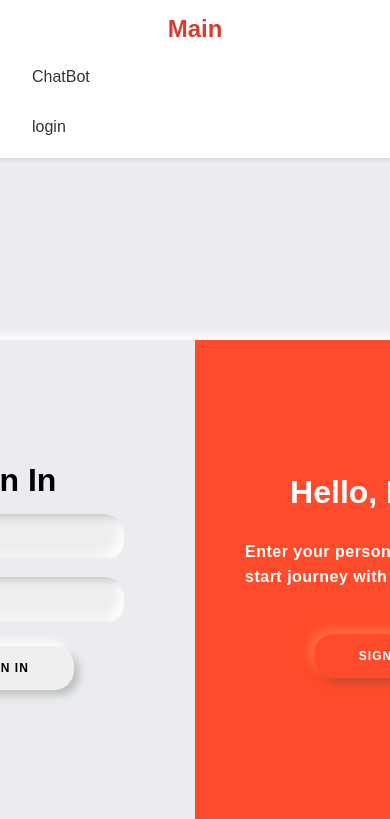
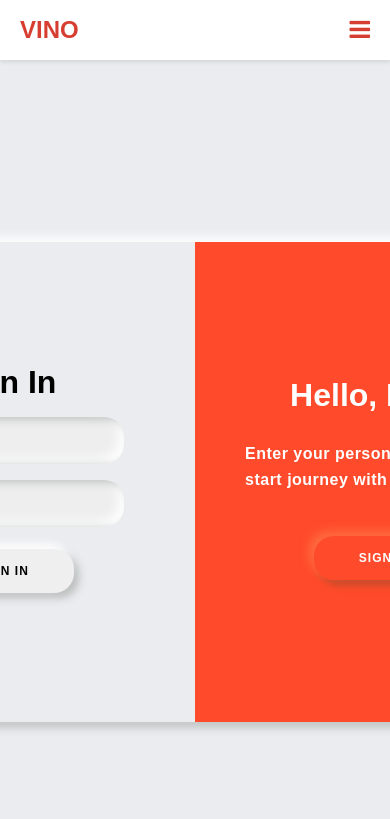
Before and after one commit to SKNETWORKS-FAMILY-AICAMP/SKN10-4th-2Team, a Django app: a page that uses templates/base/index.html in a window 390 px wide. Shown: the top 819 px of the page. After the commit the page ends 730 px from the top, so only its background shows below. Run offline with Django 5.2, Linux system fonts and the light colour scheme; tables that the repository leaves empty hold one stand-in row (values such as "Sample post"); some libraries are stand-ins or nearby versions.

```diff
--- a/static/css/index.css
+++ b/static/css/index.css
@@ -1,4 +1,4 @@
-@import url("https://cdnjs.cloudflare.com/ajax/libs/font-awesome/4.7.0/css/font-awesome.css");
+@import url('https://cdnjs.cloudflare.com/ajax/libs/font-awesome/4.7.0/css/font-awesome.css');
 
 * {
 	box-sizing: border-box;
@@ -7,7 +7,7 @@
 }
 
 body {
-    font-family: "Montserrat", sans-serif;
+	font-family: 'Montserrat', sans-serif;
 	background: #ebecf0;
 	color: #333;
 	line-height: 1.6;
@@ -61,74 +61,3 @@ body {
 .styled-table thead {
 	background: #f2f2f2;
 }
-
-
-/* 네비게이션 바 */
-.navbar {
-    position: sticky;
-    top: 0;
-    width: 100%;
-    background-color: #ffffff;
-    box-shadow: 0 2px 4px rgba(0, 0, 0, 0.1);
-    z-index: 1000;
-}
-
-.nav-container {
-    max-width: 1200px;
-    margin: 0 auto;
-    padding: 0 20px;
-    height: 60px;
-    display: flex;
-    align-items: center;
-    justify-content: space-between;
-}
-
-.nav-logo {
-    font-size: 1.5rem;
-    font-weight: 700;
-    color: #d63e31;
-    /* 와인 레드 계열 포인트 */
-    text-decoration: none;
-}
-
-.nav-menu {
-    list-style: none;
-    display: flex;
-    gap: 24px;
-}
-
-.nav-item {
-    display: flex;
-    align-items: center;
-}
-
-.nav-link {
-    font-size: 1rem;
-    color: #333333;
-    text-decoration: none;
-    padding: 8px 12px;
-    border-radius: 4px;
-    transition: background-color 0.2s, color 0.2s;
-}
-
-.nav-link:hover,
-.nav-link:focus {
-    background-color: #f0eded;
-    color: #d63e31;
-}
-
-/* 반응형: 모바일 토글(간단 버전) */
-@media (max-width: 768px) {
-    .nav-container {
-        flex-direction: column;
-        height: auto;
-        padding: 10px 20px;
-    }
-
-    .nav-menu {
-        flex-direction: column;
-        width: 100%;
-        gap: 8px;
-        margin-top: 8px;
-    }
-}
--- /dev/null
+++ b/static/css/navbar.css
@@ -0,0 +1,95 @@
+@import url('https://cdnjs.cloudflare.com/ajax/libs/font-awesome/4.7.0/css/font-awesome.css');
+
+/* 네비게이션 바 */
+.navbar {
+	position: sticky;
+	top: 0;
+	width: 100%;
+	background-color: #ffffff;
+	box-shadow: 0 2px 4px rgba(0, 0, 0, 0.1);
+	z-index: 1000;
+}
+
+.nav-container {
+	max-width: 1200px;
+	margin: 0 auto;
+	padding: 0 20px;
+	height: 60px;
+	display: flex;
+	align-items: center;
+	justify-content: space-between;
+}
+
+.nav-logo {
+	font-size: 1.5rem;
+	font-weight: 700;
+	color: #d63e31;
+	/* 와인 레드 계열 포인트 */
+	text-decoration: none;
+}
+
+.nav-menu {
+	list-style: none;
+	display: flex;
+	gap: 24px;
+}
+
+.nav-item {
+	display: flex;
+	align-items: center;
+}
+
+.nav-link {
+	font-size: 1rem;
+	color: #333333;
+	text-decoration: none;
+	padding: 8px 12px;
+	border-radius: 4px;
+	transition: background-color 0.2s, color 0.2s;
+}
+
+.nav-link:hover,
+.nav-link:focus {
+	background-color: #f0eded;
+	color: #d63e31;
+}
+
+/* 반응형 navbar (모바일 환경 고려) */
+/* 항상 토글 버튼 숨기기 (PC 기준) */
+.nav-toggle {
+	display: none;
+	font-size: 24px;
+	color: #d63e31;
+	cursor: pointer;
+}
+
+/* 항상 메뉴 보이도록 설정 (PC 기준) */
+.nav-menu {
+	list-style: none;
+	display: flex;
+	gap: 24px;
+}
+
+/* ✅ 모바일 미디어쿼리 */
+@media screen and (max-width: 768px) {
+	.nav-toggle {
+		display: block;
+	}
+
+	.nav-menu {
+		display: none;
+		position: absolute;
+		top: 60px;
+		left: 0;
+		right: 0;
+		background-color: white;
+		flex-direction: column;
+		align-items: flex-start;
+		padding: 10px 20px;
+		gap: 10px;
+	}
+
+	.nav-menu.active {
+		display: flex;
+	}
+}
--- a/templates/base/index.html
+++ b/templates/base/index.html
@@ -6,17 +6,30 @@
 		<meta name="viewport" content="width=device-width, initial-scale=1.0" />
 		<title>{% block title %} {% endblock %}</title>
 		{% block css %} {% endblock %}
-
-		<link rel="stylesheet" href="{% static 'css/index.css' %}" />
+		<link rel="stylesheet" href="{% static 'css/navbar.css' %}" />
 	</head>
 	<body>
 		<nav class="navbar">
 			<div class="nav-container">
-				<a href="{% url 'chatbot-index' %}" class="nav-logo">Main</a>
-				<ul class="nav-menu">
-					<li class="nav-item"><a href="{% url 'chatbot-chat' %}" class="nav-link">ChatBot</a></li>
-					<li class="nav-item"><a href="{% url 'user-login-register' %}" class="nav-link">login</a></li>
+				<a href="{% url 'chatbot-index' %}" class="nav-logo">VINO</a>
 
+				<div class="nav-toggle" id="nav-toggle">
+					<i class="fa fa-bars"></i>
+				</div>
+
+				<ul class="nav-menu" id="nav-menu">
+					<li class="nav-item">
+						<a href="{% url 'chatbot-chat' %}" class="nav-link">ChatBot</a>
+					</li>
+					{% if user.is_authenticated %}
+					<li class="nav-item">
+						<a href="{% url 'user-logout' %}" class="nav-link">Logout</a>
+					</li>
+					{% else %}
+					<li class="nav-item">
+						<a href="{% url 'user-login-register' %}" class="nav-link">Login</a>
+					</li>
+					{% endif %}
 				</ul>
 			</div>
 		</nav>
@@ -25,5 +38,15 @@
 
 		<!-- prettier-ignore -->
 		{% block js %} {% endblock %}
+		<script>
+			document.addEventListener('DOMContentLoaded', function () {
+				const toggle = document.getElementById('nav-toggle');
+				const menu = document.getElementById('nav-menu');
+
+				toggle.addEventListener('click', () => {
+					menu.classList.toggle('active');
+				});
+			});
+		</script>
 	</body>
 </html>
--- a/templates/user/login_register.html
+++ b/templates/user/login_register.html
@@ -3,16 +3,21 @@
 {% block title %}로그인-회원가입{% endblock %}
 {% block css %}
 {% load static %}
-<link rel="stylesheet" href="{% static 'css/index.css' %}">
+<link rel="stylesheet" href="{% static 'css/index.css' %}" />
 <link rel="stylesheet" href="{% static 'css/login_register.css' %}" />
 <link
 	href="https://cdn.jsdelivr.net/npm/sweetalert2@11/dist/sweetalert2.min.css"
 	rel="stylesheet" />
-{% endblock %} {% block js %} {% load static %}
+{% endblock %}
+
+<!-- prettier-ignore -->
+{% block js %} {% load static %}
 <script src="{% static 'js/login_register.js' %}"></script>
 <script src="https://cdn.jsdelivr.net/npm/sweetalert2@11"></script>
-{% endblock %} {% block content %}
+{% endblock %}
+
 <!-- prettier-ignore -->
+{% block content %}
 {% csrf_token %}
 <div class="wrapper">
 	{% if messages %}
--- a/user/views.py
+++ b/user/views.py
@@ -7,7 +7,7 @@ from django.contrib.auth import authenticate, login, logout
 def user_logout(request):
     # 로그아웃 요청
     logout(request)
-    return redirect('user-login-register')
+    return redirect('chatbot-index')
 
 # 로그인 및 회원가입
 def login_required(request):
```
Also changed, not shown: static/css/chatbot.css (+6 -6 lines), templates/chatbot/chatbot.html (+16 -12 lines), templates/user/index.html (deleted, +0 -11 lines), 4 other files. Lines whose indentation alone changed are shown as unchanged.
